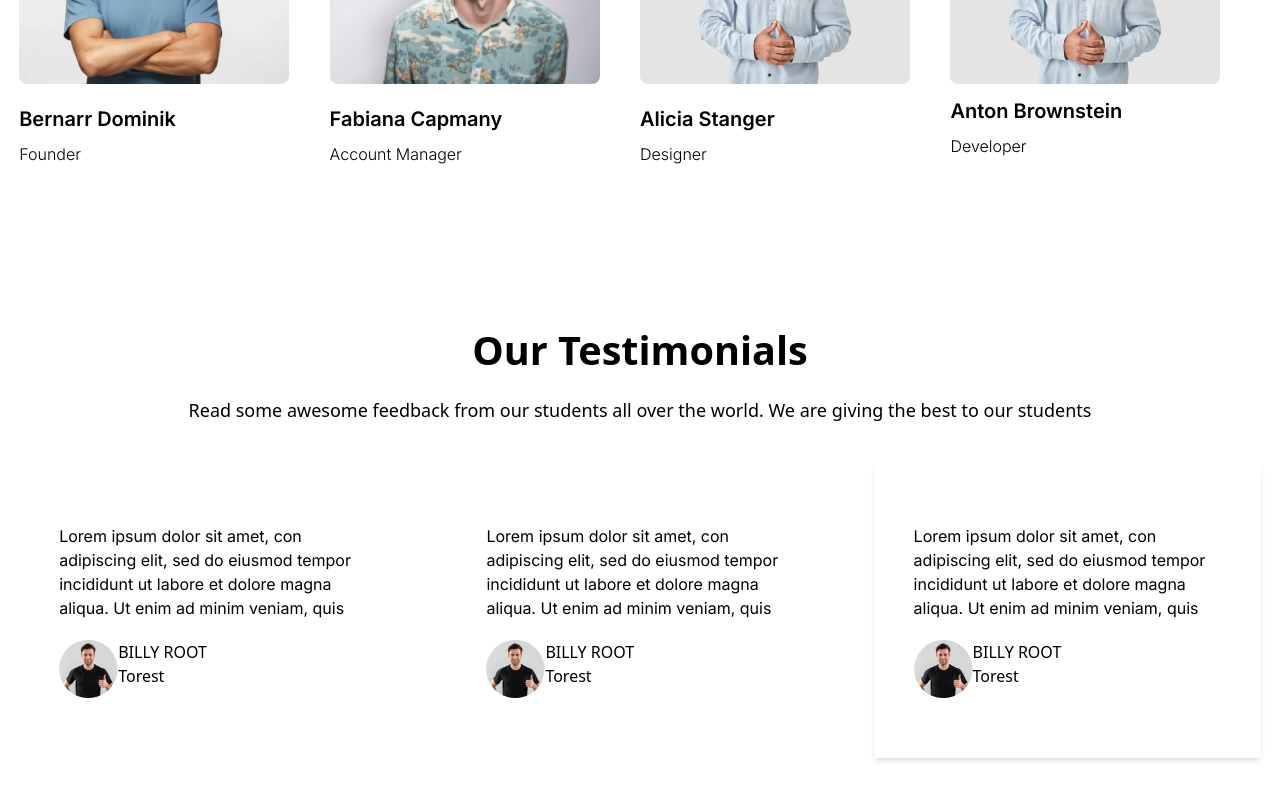
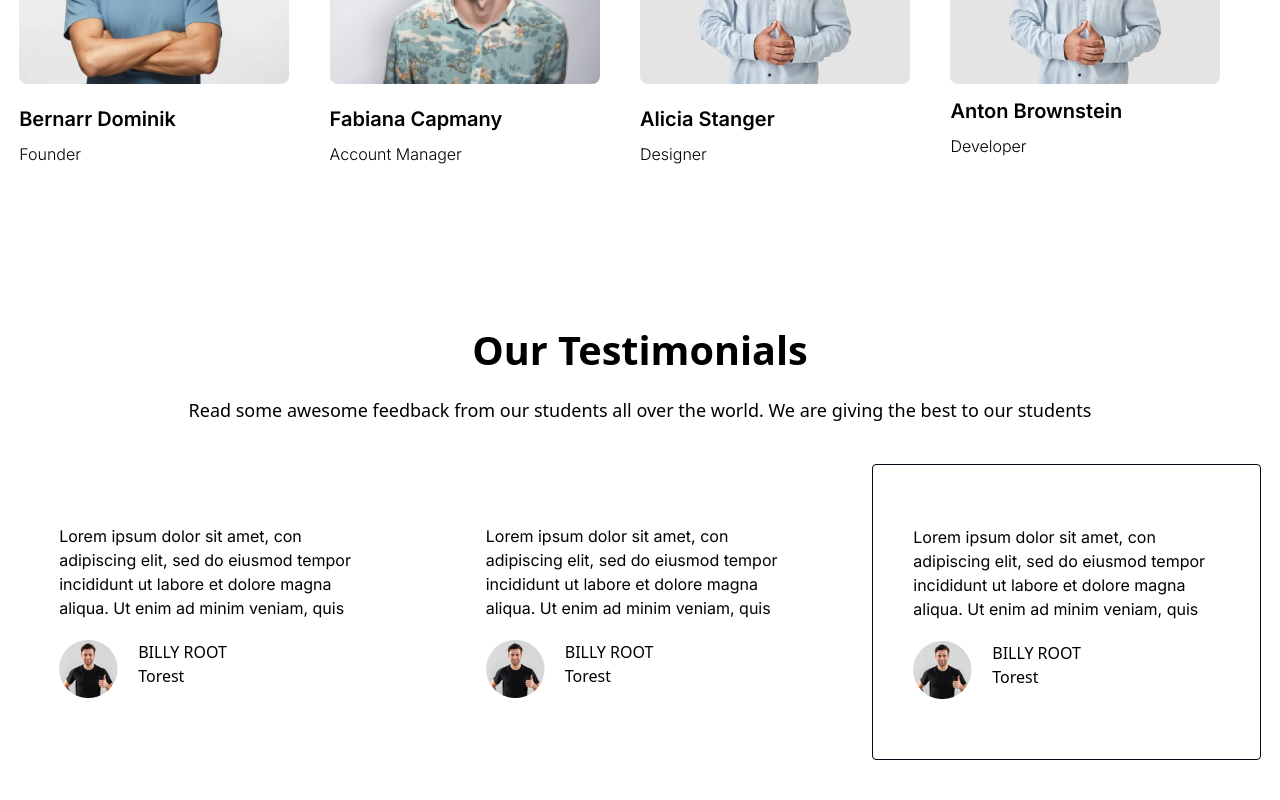
Before and after one commit to Alexandra4373/Hardwell, a React (Vite) app: page / in a window 1280 px wide. Shown: the part 4673-5473 px from the top of the page. Built offline with nearby package versions, Linux system fonts and the light colour scheme.

Commit message:
Update App.jsx

```diff
--- a/src/App.jsx
+++ b/src/App.jsx
@@ -321,7 +321,7 @@ function App() {
                 </p>
                 <div className="mb-5 flex mt-5">
                   <img src={billy} alt="" />
-                  <div className="flex flex-col">
+                  <div className="flex flex-col ml-5">
                     <h4>BILLY ROOT</h4>
                     <h5>Torest</h5>
                   </div>
@@ -335,14 +335,14 @@ function App() {
                 </p>
                 <div className="mb-5 flex mt-5">
                   <img src={billy} alt="" />
-                  <div className="flex flex-col">
+                  <div className="flex flex-col ml-5">
                     <h4>BILLY ROOT</h4>
                     <h5>Torest</h5>
                   </div>
                 </div>
               </div>
 
-              <div className="flex-1 p-10 shadow-md ">
+              <div className="flex-1 p-10 border rounded border-slate-950">
                 <p className="font-inter text-base mt-5 ">
                   Lorem ipsum dolor sit amet, con adipiscing elit, sed do
                   eiusmod tempor incididunt ut labore et dolore magna aliqua. Ut
@@ -350,7 +350,7 @@ function App() {
                 </p>
                 <div className="mb-5 flex mt-5">
                   <img src={billy} alt="" />
-                  <div className="flex flex-col">
+                  <div className="flex flex-col ml-5">
                     <h4>BILLY ROOT</h4>
                     <h5>Torest</h5>
                   </div>
```
